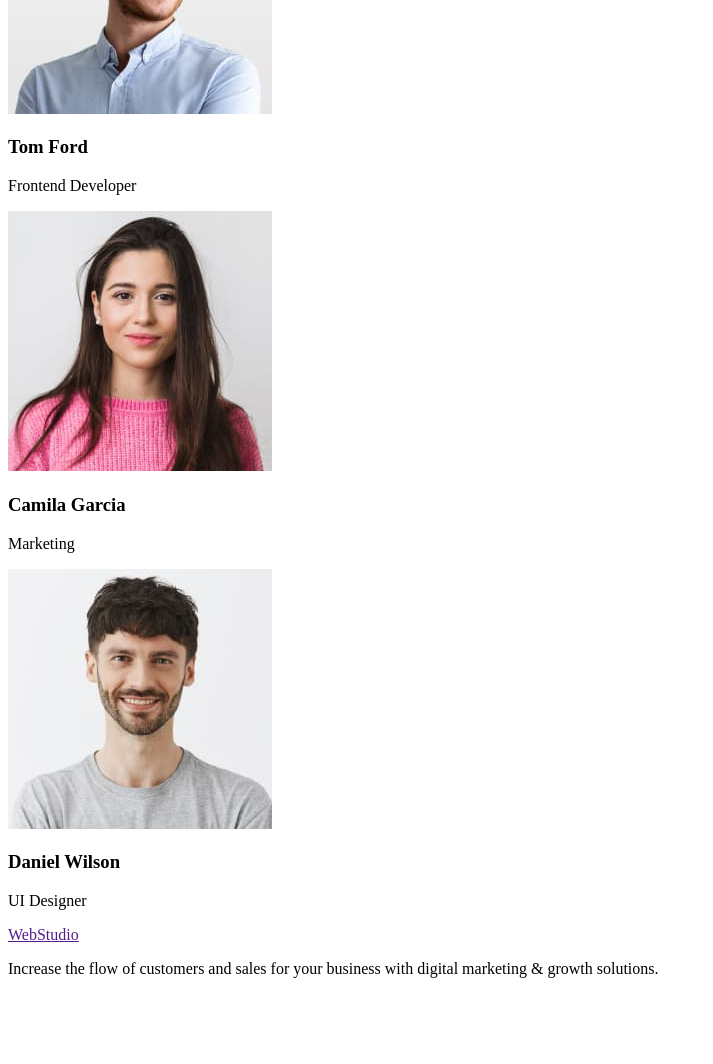
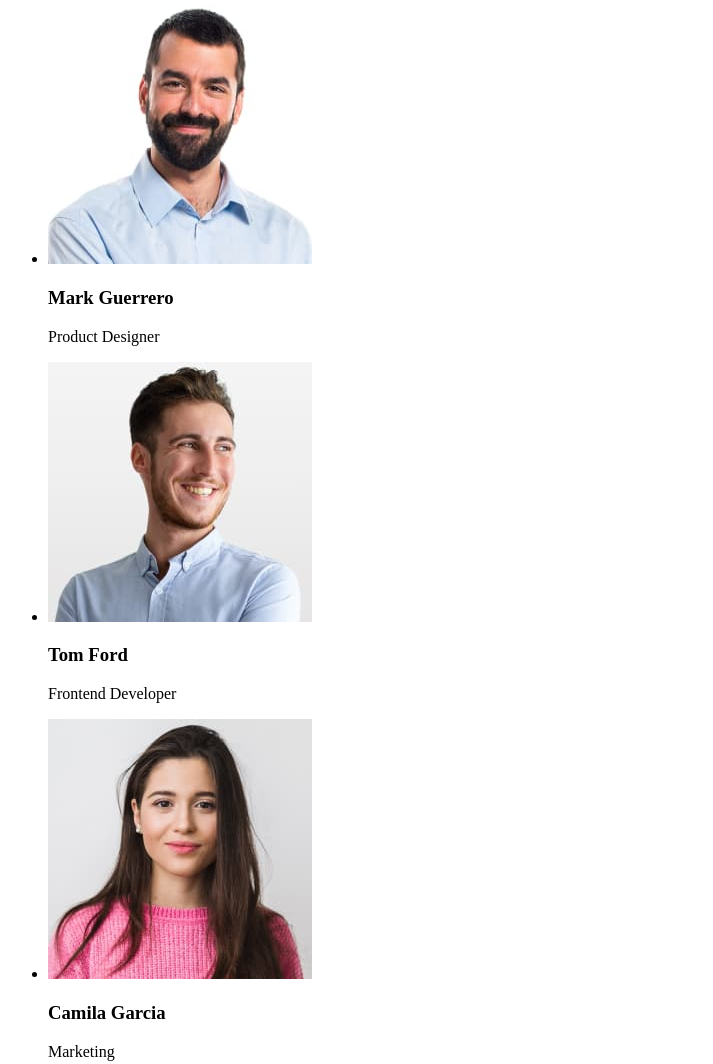
Before and after one commit to Danil2943/goit-markup-hw-1, a plain HTML site: page index.html in a window 1280 px wide. Shown: the part 1419-2483 px from the top of the page, without its empty margins (0-713 px from the left). Before the commit the page ends 2413 px from the top, so only its background shows below. Drawn offline with Linux system fonts and the light colour scheme.

Commit message:
correcting ul

```diff
--- a/index.html
+++ b/index.html
@@ -52,26 +52,30 @@
         <!--Descriprion-->
         <section>
             <h2>What are we doing</h2>
-            <img src="./images/img-notebook.jpg" alt="Computer" width="300">
-            <img src="./images/img-phone.jpg" alt="Phone" width="300">
-            <img src="./images/img-ph-nb.jpg" alt="Phone with notebook" width="300">
+            <ul>
+                <li><img src="./images/img-notebook.jpg" alt="Computer" width="300"></li>
+                <li><img src="./images/img-phone.jpg" alt="Phone" width="300"></li>
+                <li><img src="./images/img-ph-nb.jpg" alt="Phone with notebook" width="300"></li>
+            </ul>
         </section>
 
         <!--Our team-->
         <section>
             <h2>Our Team</h2>
-            <img src="./images/mark.jpg" alt="Man product designer" width="264">
-            <h3>Mark Guerrero</h3>
-            <p>Product Designer</p>
-            <img src="./images/tom.jpg" alt="Man frontend developers" width="264">
-            <h3>Tom Ford</h3>
-            <p>Frontend Developer</p>
-            <img src="./images/camila.jpg" alt="Woomen marketing" width="264">
-            <h3>Camila Garcia</h3>
-            <p>Marketing</p>
-            <img src="./images/daniel.jpg" alt="Man ui designer" width="264">
-            <h3>Daniel Wilson</h3>
-            <p>UI Designer</p>
+            <ul>
+                <li><img src="./images/mark.jpg" alt="Man product designer" width="264">
+                    <h3>Mark Guerrero</h3>
+                    <p>Product Designer</p></li>
+                <li><img src="./images/tom.jpg" alt="Man frontend developers" width="264">
+                    <h3>Tom Ford</h3>
+                    <p>Frontend Developer</p></li>
+                <li><img src="./images/camila.jpg" alt="Woomen marketing" width="264">
+                    <h3>Camila Garcia</h3>
+                    <p>Marketing</p></li>
+                <li><img src="./images/daniel.jpg" alt="Man ui designer" width="264">
+                    <h3>Daniel Wilson</h3>
+                    <p>UI Designer</p></li>
+            </ul>
         </section>
     </main>
 
```
